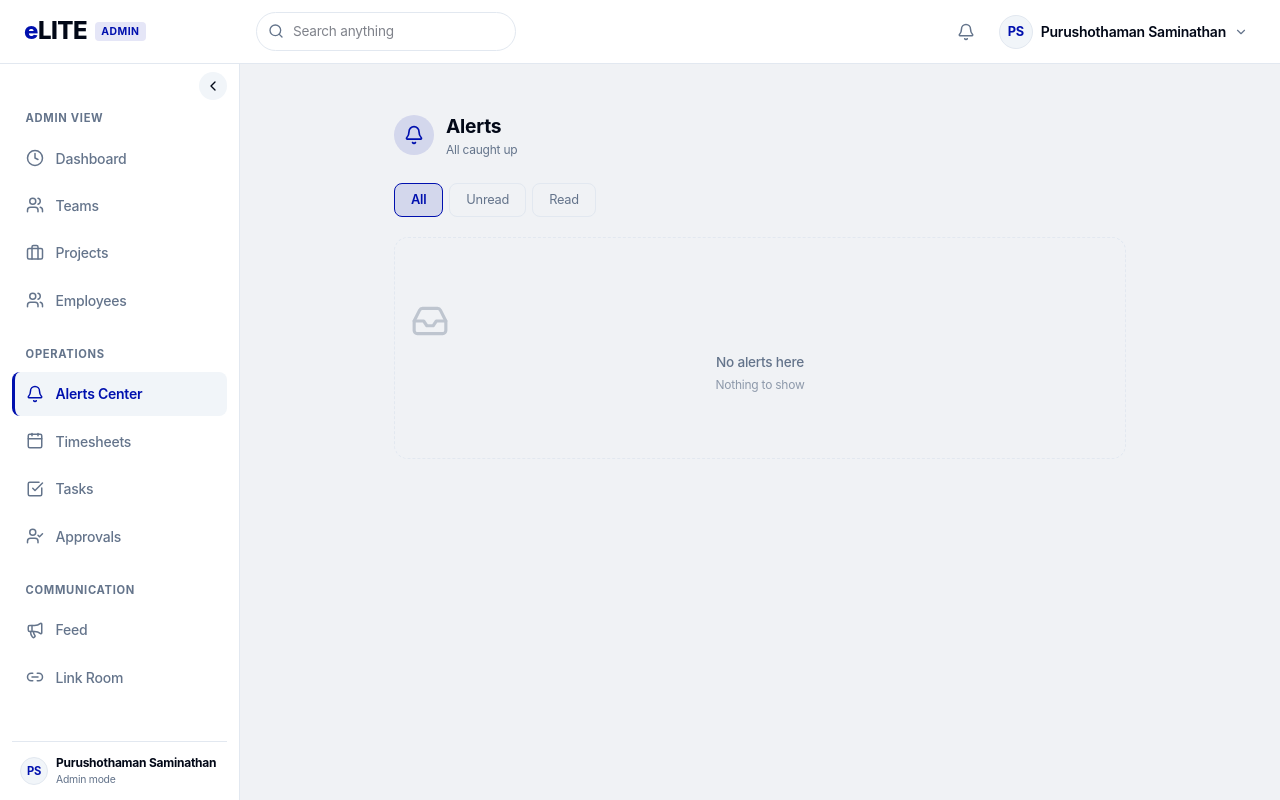
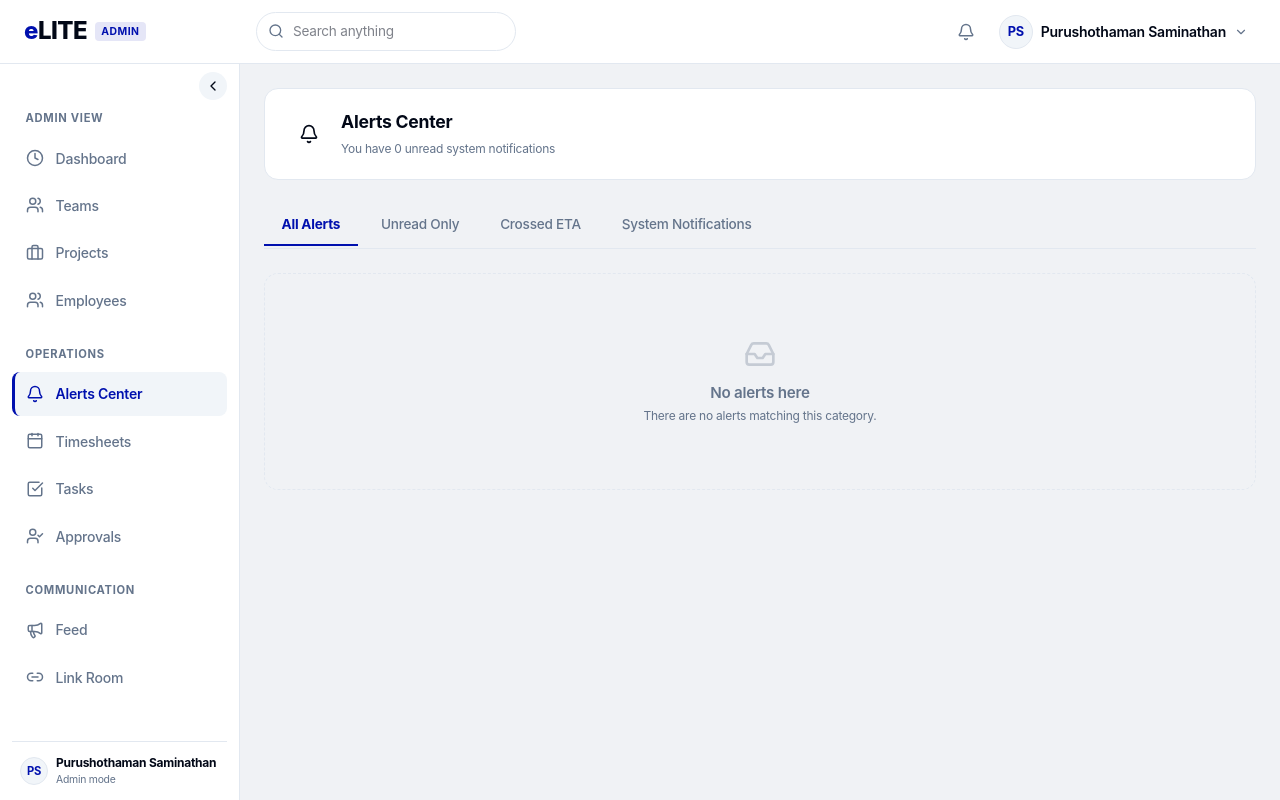
Before and after one commit to ritesh-prajan/Employee-Resource-Manager, a React (Vite) app: page / in a window 1280 px wide. Both pictures are taken after a click on the button 965 px from the left and 31 px from the top of the page. Built offline with nearby package versions, Linux system fonts and the light colour scheme.

Commit message:
Alerts  half working

```diff
--- a/src/components/alerts/AlertCard.jsx
+++ b/src/components/alerts/AlertCard.jsx
@@ -7,7 +7,7 @@ import {
 } from 'lucide-react';
 
 const TYPE_META = {
-  TASK_ASSIGNED:      { icon: CheckSquare, color: 'var(--primary)' },
+  TASK_ASSIGNED:      { icon: CheckSquare, color: '#0010AE' },
   TASK_UPDATED:       { icon: Clock,        color: '#2dd4bf' },
   TASK_REJECTED:      { icon: ShieldAlert,  color: '#ef4444' },
   TIMESHEET_APPROVED: { icon: Check,        color: '#4ade80' },
@@ -33,6 +33,7 @@ const isSystemGenerated = (id) =>
 
 export default function AlertCard({ notification: n, onNavigate, onToggleRead, onDelete }) {
   const { icon: Icon, color } = TYPE_META[n.type] || DEFAULT_META;
+  const sys = isSystemGenerated(n.id);
 
   return (
     <motion.div
@@ -44,8 +45,9 @@ export default function AlertCard({ notification: n, onNavigate, onToggleRead, o
       style={{
         display: 'flex',
         alignItems: 'center',
+        padding: '1rem 1.25rem',
         gap: '1rem',
-        padding: '1rem 1.25rem',
+        borderLeft: `4px solid ${color}`,
         backgroundColor: 'var(--card)',
         border: '1px solid var(--border)',
         borderLeft: `4px solid ${color}`,
@@ -54,9 +56,9 @@ export default function AlertCard({ notification: n, onNavigate, onToggleRead, o
         transition: 'opacity 0.2s',
       }}
     >
-      {/* Type icon */}
+      {/* Type icon circle */}
       <div style={{
-        width: 34, height: 34, borderRadius: '50%',
+        width: 32, height: 32, borderRadius: '50%',
         backgroundColor: 'var(--secondary)',
         border: '1px solid var(--border)',
         display: 'flex', alignItems: 'center', justifyContent: 'center', flexShrink: 0,
@@ -64,12 +66,16 @@ export default function AlertCard({ notification: n, onNavigate, onToggleRead, o
         <Icon size={16} style={{ color }} />
       </div>
 
-      {/* Body */}
-      <div onClick={() => onNavigate(n)} style={{ flex: 1, minWidth: 0, cursor: 'pointer' }}>
+      {/* Body — clickable */}
+      <div
+        onClick={() => onNavigate(n)}
+        style={{ flex: 1, minWidth: 0, cursor: 'pointer' }}
+        title="Click to go to details"
+      >
         <div style={{ display: 'flex', alignItems: 'center', gap: '0.5rem' }}>
           <span style={{
             fontSize: '0.85rem',
-            fontWeight: n.isRead ? 500 : 700,
+            fontWeight: n.isRead ? 600 : 750,
             color: 'var(--foreground)',
           }}>
             {n.title}
@@ -77,14 +83,14 @@ export default function AlertCard({ notification: n, onNavigate, onToggleRead, o
           {!n.isRead && (
             <span style={{
               width: 6, height: 6, borderRadius: '50%',
-              backgroundColor: 'var(--primary)', flexShrink: 0,
+              backgroundColor: '#0010AE', flexShrink: 0,
             }} />
           )}
         </div>
         <p style={{
           fontSize: '0.75rem', color: 'var(--muted-foreground)',
-          margin: '2px 0 0', overflow: 'hidden',
-          textOverflow: 'ellipsis', whiteSpace: 'nowrap',
+          margin: '3px 0 0', textOverflow: 'ellipsis',
+          overflow: 'hidden', whiteSpace: 'nowrap',
         }}>
           {n.message}
         </p>
@@ -92,15 +98,14 @@ export default function AlertCard({ notification: n, onNavigate, onToggleRead, o
           fontSize: '0.65rem', color: 'var(--muted-foreground)',
           display: 'block', marginTop: 4,
         }}>
-          {new Date(n.createdAt).toLocaleDateString([], { month: 'short', day: 'numeric', year: 'numeric' })}
-          {' at '}
+          {new Date(n.createdAt).toLocaleDateString()} at{' '}
           {new Date(n.createdAt).toLocaleTimeString([], { hour: '2-digit', minute: '2-digit' })}
         </span>
       </div>
 
       {/* Actions */}
       <div style={{ display: 'flex', gap: 6, flexShrink: 0 }}>
-        {!isSystemGenerated(n.id) && (
+        {!sys && (
           <button
             onClick={() => onToggleRead(n)}
             title={n.isRead ? 'Mark as unread' : 'Mark as read'}
@@ -112,11 +117,11 @@ export default function AlertCard({ notification: n, onNavigate, onToggleRead, o
         <button
           onClick={() => onNavigate(n)}
           title="View details"
-          style={actionBtn('var(--primary)')}
+          style={actionBtn('#0010AE')}
         >
           <ExternalLink size={13} />
         </button>
-        {!isSystemGenerated(n.id) && (
+        {!sys && (
           <button
             onClick={() => onDelete(n.id)}
             title="Dismiss"
--- a/src/pages/Alerts.jsx
+++ b/src/pages/Alerts.jsx
@@ -1,19 +1,77 @@
 import React, { useState, useEffect } from 'react';
 import { AnimatePresence } from 'framer-motion';
-import { Bell, Inbox, CheckCheck } from 'lucide-react';
+import { Bell, Inbox, CheckCheck, Trash2 } from 'lucide-react';
 import { useApp } from '../context/AppContext';
 import AlertCard from '../components/alerts/AlertCard';
 import ETABreachPopup from '../components/alerts/ETABreachPopup';
 import DailyTaskPrompt, { shouldShowDailyPrompt } from '../components/alerts/DailyTaskPrompt';
 import TaskAssignedToast from '../components/alerts/TaskAssignedToast';
 
+// ─── Navigation helper ────────────────────────────────────────────────────────
+function resolveNavTarget(type, role) {
+  const prefix =
+    role === 'Admin'                              ? 'admin-' :
+    (role === 'Team Lead' || role === 'Sub Lead') ? 'lead-'  : '';
+
+  switch (type) {
+    case 'overdue':
+      return prefix ? `${prefix}tasks` : 'tasks';
+    case 'overtime':
+      return prefix === 'admin-' ? 'admin-approvals'
+           : prefix === 'lead-'  ? 'lead-requests'
+           : 'dashboard';
+    case 'TASK_ASSIGNED':
+    case 'TASK_UPDATED':
+    case 'TASK_REJECTED':
+    case 'ETA_DECISION':
+    case 'TRANSFER_DECISION':
+    case 'BACKLOG_CLAIMED':
+      return prefix ? `${prefix}tasks` : 'tasks';
+    case 'TIMESHEET_APPROVED':
+    case 'TIMESHEET_REJECTED':
+    case 'APPROVAL_REVERTED':
+      return prefix === 'admin-' ? 'admin-timesheets'
+           : prefix === 'lead-'  ? 'lead-timesheet'
+           : 'timesheet';
+    case 'ETA_REQUEST':
+    case 'TRANSFER_REQUEST':
+      return prefix === 'admin-' ? 'admin-approvals'
+           : prefix === 'lead-'  ? 'lead-requests'
+           : 'dashboard';
+    case 'WATCHDOG_LATE':
+    case 'WATCHDOG_ABSENT':
+      return 'admin-dashboard';
+    case 'ANNOUNCEMENT':
+      return prefix ? `${prefix}announcements` : 'announcements';
+    case 'MEETING_REMINDER':
+      return prefix ? `${prefix}meetings` : 'meetings';
+    default:
+      return prefix ? `${prefix}dashboard` : 'dashboard';
+  }
+}
+
+const isSystemGenerated = (id) =>
+  id && (id.startsWith('overdue') || id.startsWith('overtime'));
+
+// ─── Tabs matching the screenshot exactly ────────────────────────────────────
 const TABS = [
-  { key: 'all',    label: 'All' },
-  { key: 'unread', label: 'Unread' },
-  { key: 'read',   label: 'Read' },
+  { key: 'all',        label: 'All Alerts' },
+  { key: 'unread',     label: 'Unread Only' },
+  { key: 'crossedEta', label: 'Crossed ETA' },
+  { key: 'system',     label: 'System Notifications' },
 ];
 
-export default function Alerts() {
+function matchesTab(n, tab) {
+  switch (tab) {
+    case 'unread':     return !n.isRead;
+    case 'crossedEta': return n.type === 'overdue';
+    case 'system':     return n.type !== 'overdue';
+    default:           return true;
+  }
+}
+
+// ─── Page ─────────────────────────────────────────────────────────────────────
+export default function Alerts({ setCurrentPage }) {
   const {
     currentUser,
     notifications,
@@ -23,6 +81,7 @@ export default function Alerts() {
     markNotificationRead,
     markNotificationUnread,
     deleteNotification,
+    clearNotifications,
   } = useApp();
 
   const [tab, setTab] = useState('all');
@@ -33,12 +92,12 @@ export default function Alerts() {
 
   const role = currentUser?.role;
 
-  // Admin: ETA breach popup on mount
+  // Admin: ETA breach popup
   useEffect(() => {
     if (role !== 'Admin') return;
-    const now = new Date();
     const breached = tasks.filter(
-      t => t.status !== 'Completed' && t.status !== 'Cancelled' && t.etaDate && new Date(t.etaDate) < now
+      t => t.status !== 'Completed' && t.status !== 'Cancelled'
+        && t.etaDate && new Date(t.etaDate) < new Date()
     );
     if (breached.length > 0) setShowETAPopup(true);
   }, [role]);
@@ -53,142 +112,191 @@ export default function Alerts() {
   useEffect(() => {
     if (role !== 'Employee') return;
     const latest = notifications
-      .filter(n => n.type === 'TASK_ASSIGNED' && !n.isRead && n.recipientId === currentUser?.id && !seenToastIds.has(n.id))
+      .filter(n =>
+        n.type === 'TASK_ASSIGNED' && !n.isRead
+        && n.recipientId === currentUser?.id
+        && !seenToastIds.has(n.id)
+      )
       .sort((a, b) => new Date(b.createdAt) - new Date(a.createdAt))[0];
     if (latest) {
-      const taskObj = tasks.find(t => t.id === latest.entityId) || { name: latest.title, taskNumber: '' };
+      const taskObj = tasks.find(t => t.id === latest.entityId)
+        || { name: latest.title, taskNumber: '' };
       setToastTask({ ...taskObj, _notifId: latest.id });
     }
   }, [notifications, role]);
 
-  // Filter notifications for current user
-  const myNotifications = notifications.filter(
-    n => n.recipientId === currentUser?.id
+  // Current user's notifications
+  const mine = notifications.filter(n => n.recipientId === currentUser?.id);
+  const unreadCount = mine.filter(n => !n.isRead).length;
+
+  const filtered = mine
+    .filter(n => matchesTab(n, tab))
+    .sort((a, b) => new Date(b.createdAt) - new Date(a.createdAt));
+
+  const tabCount = (key) =>
+    key === 'all' ? mine.length : mine.filter(n => matchesTab(n, key)).length;
+
+  const handleNavigate = (n) => {
+    if (!isSystemGenerated(n.id)) markNotificationRead(n.id);
+    if (setCurrentPage) setCurrentPage(resolveNavTarget(n.type, role));
+  };
+
+  const handleToggleRead = (n) => {
+    n.isRead ? markNotificationUnread(n.id) : markNotificationRead(n.id);
+  };
+
+  const handleMarkAllRead = () => {
+    mine.filter(n => !n.isRead).forEach(n => markNotificationRead(n.id));
+  };
+
+  const etaBreaches = tasks.filter(
+    t => t.status !== 'Completed' && t.status !== 'Cancelled'
+      && t.etaDate && new Date(t.etaDate) < new Date()
   );
 
-  const filtered = myNotifications.filter(n => {
-    if (tab === 'unread') return !n.isRead;
-    if (tab === 'read')   return  n.isRead;
-    return true;
-  }).sort((a, b) => new Date(b.createdAt) - new Date(a.createdAt));
-
-  const unreadCount = myNotifications.filter(n => !n.isRead).length;
-
-  const handleMarkAllRead = () => {
-    myNotifications.filter(n => !n.isRead).forEach(n => markNotificationRead(n.id));
-  };
-
-  // ETA breached tasks for Admin popup
-  const etaBreaches = tasks.filter(
-    t => t.status !== 'Completed' && t.status !== 'Cancelled' && t.etaDate && new Date(t.etaDate) < new Date()
-  );
-
-  // Team members with no tasks assigned today (for Team Lead prompt)
   const teamMembers = users.filter(u => {
     const myTeams = teams.filter(t => t.leadId === currentUser?.id);
     return myTeams.some(t => t.members.includes(u.id)) && u.id !== currentUser?.id;
   }).filter(u => {
     const today = new Date().toDateString();
-    return !tasks.some(
-      t => t.assignedTo === u.id && new Date(t.createdAt).toDateString() === today
-    );
+    return !tasks.some(t => t.assignedTo === u.id && new Date(t.createdAt).toDateString() === today);
   });
 
+  const dismissToast = (notifId, navigate = false) => {
+    if (notifId) {
+      setSeenToastIds(prev => new Set([...prev, notifId]));
+      markNotificationRead(notifId);
+    }
+    setToastTask(null);
+    if (navigate && setCurrentPage) setCurrentPage('tasks');
+  };
+
   return (
-    <div style={{ padding: '1.5rem', maxWidth: '780px', margin: '0 auto' }}>
+    <div style={{ display: 'flex', flexDirection: 'column', gap: '1.5rem', maxWidth: '1000px', margin: '0 auto' }}>
 
-      {/* Header */}
-      <div style={{
-        display: 'flex', alignItems: 'center', justifyContent: 'space-between',
-        marginBottom: '1.5rem',
+      {/* ── Header card — matches screenshot exactly ── */}
+      <div className="card" style={{
+        display: 'flex', justifyContent: 'space-between', alignItems: 'center',
+        padding: '1.25rem 1.5rem', flexWrap: 'wrap', gap: '1rem', backgroundColor: 'var(--card)', border: '1px solid var(--border)', borderRadius: '0.875rem',
       }}>
         <div style={{ display: 'flex', alignItems: 'center', gap: '0.75rem' }}>
           <div style={{
-            width: 40, height: 40, borderRadius: '50%',
-            backgroundColor: 'color-mix(in srgb, var(--primary) 12%, transparent)',
+            width: 40, height: 40, borderRadius: '10px',
+            backgroundColor: 'var(--background)', color: 'vars(--primary)',
             display: 'flex', alignItems: 'center', justifyContent: 'center',
           }}>
-            <Bell size={20} color="var(--primary)" />
+            <Bell size={20} />
           </div>
-          <div>
-            <h1 style={{ margin: 0, fontSize: '1.2rem', fontWeight: 700, color: 'var(--foreground)' }}>
-              Alerts
-            </h1>
-            <p style={{ margin: 0, fontSize: '0.75rem', color: 'var(--muted-foreground)' }}>
-              {unreadCount > 0 ? `${unreadCount} unread notification${unreadCount > 1 ? 's' : ''}` : 'All caught up'}
-            </p>
+          <div >
+            <h3 style={{ fontSize: '1.1rem', fontWeight: 700, color: 'var(--foreground)', margin: 0 }}>
+              Alerts Center
+            </h3>
+            <span style={{ fontSize: '0.75rem', color: 'var(--muted-foreground)' }}>
+              You have {unreadCount} unread system notification{unreadCount !== 1 ? 's' : ''}
+            </span>
           </div>
         </div>
+
+        <div style={{ display: 'flex', gap: '0.5rem' }}>
           {unreadCount > 0 && (
             <button
               onClick={handleMarkAllRead}
               style={{
-              display: 'flex', alignItems: 'center', gap: '0.4rem',
-              padding: '0.45rem 0.9rem', borderRadius: '0.5rem',
-              border: '1px solid var(--border)', background: 'none',
-              color: 'var(--muted-foreground)', fontSize: '0.78rem',
-              cursor: 'pointer',
+                fontSize: '0.75rem', padding: '0.45rem 0.9rem',
+                borderRadius: '0.5rem', border: '1px solid var(--border)',
+                background: 'none', color: 'var(--muted-foreground)',
+                cursor: 'pointer', display: 'flex', alignItems: 'center', gap: '0.35rem',
               }}
             >
-            <CheckCheck size={14} /> Mark all read
+              <CheckCheck size={13} /> Mark all read
+            </button>
+          )}
+          {mine.length > 0 && (
+            <button
+              onClick={clearNotifications}
+              style={{
+                fontSize: '0.75rem', padding: '0.45rem 0.9rem',
+                borderRadius: '0.5rem',
+                border: '1px solid color-mix(in srgb, #ef4444 30%, transparent)',
+                backgroundColor: 'color-mix(in srgb, #ef4444 6%, transparent)',
+                color: '#ef4444', cursor: 'pointer',
+                display: 'flex', alignItems: 'center', gap: '0.35rem',
+              }}
+            >
+              <Trash2 size={13} /> Clear all
             </button>
           )}
         </div>
+      </div>
 
-      {/* Tabs */}
-      <div style={{ display: 'flex', gap: '0.375rem', marginBottom: '1.25rem' }}>
-        {TABS.map(t => (
+      {/* ── Tabs ── */}
+      <div style={{
+        display: 'flex', gap: '0.35rem',
+        borderBottom: '1px solid var(--border)',
+        paddingBottom: '2px', overflowX: 'auto',
+      }}>
+        {TABS.map(t => {
+          const count = tabCount(t.key);
+          const active = tab === t.key;
+          return (
             <button
               key={t.key}
               onClick={() => setTab(t.key)}
               style={{
-              padding: '0.4rem 1rem', borderRadius: '0.5rem', fontSize: '0.8rem',
-              fontWeight: tab === t.key ? 600 : 400, cursor: 'pointer',
-              border: tab === t.key ? '1px solid var(--primary)' : '1px solid var(--border)',
-              backgroundColor: tab === t.key
-                ? 'color-mix(in srgb, var(--primary) 12%, transparent)'
-                : 'transparent',
-              color: tab === t.key ? 'var(--primary)' : 'var(--muted-foreground)',
-              transition: 'all 0.15s',
+                padding: '0.6rem 1.1rem',
+                background: 'none', border: 'none',
+                borderBottom: active ? '2px solid #0010AE' : '2px solid transparent',
+                color: active ? '#0010AE' : 'var(--muted-foreground)',
+                fontWeight: active ? 700 : 500,
+                fontSize: '0.85rem', cursor: 'pointer',
+                display: 'flex', alignItems: 'center', gap: '6px',
+                whiteSpace: 'nowrap', transition: 'all 0.2s',
               }}
             >
-            {t.label}
-            {t.key === 'unread' && unreadCount > 0 && (
+              <span>{t.label}</span>
+              {count > 0 && (
                 <span style={{
-                marginLeft: '0.35rem', fontSize: '0.68rem',
-                background: 'var(--primary)', color: 'var(--primary-foreground)',
-                borderRadius: '999px', padding: '1px 6px',
+                  fontSize: '0.65rem',
+                  backgroundColor: active ? '#e6e8ff' : 'var(--secondary)',
+                  color: active ? '#0010AE' : 'var(--muted-foreground)',
+                  padding: '1px 6px', borderRadius: '10px', fontWeight: 700,
                 }}>
-                {unreadCount}
+                  {count}
                 </span>
               )}
             </button>
-        ))}
+          );
+        })}
       </div>
 
-      {/* Feed */}
-      <div style={{ display: 'flex', flexDirection: 'column', gap: '0.625rem' }}>
-        <AnimatePresence>
+      {/* ── Feed — uses AlertCard ── */}
+      <div style={{ display: 'flex', flexDirection: 'column', gap: '0.75rem' }}>
+        <AnimatePresence mode="popLayout">
           {filtered.length === 0 ? (
             <div style={{
-              textAlign: 'center', padding: '4rem 1rem',
+              padding: '4rem 2rem', textAlign: 'center',
               color: 'var(--muted-foreground)',
-              border: '1px dashed var(--border)',
-              borderRadius: '0.875rem',
+              display: 'flex', flexDirection: 'column',
+              alignItems: 'center', justifyContent: 'center', gap: '0.75rem',
+              border: '1px dashed var(--border)', borderRadius: '0.875rem',
             }}>
-              <Inbox size={38} style={{ marginBottom: '0.75rem', opacity: 0.35 }} />
-              <p style={{ margin: 0, fontSize: '0.85rem', fontWeight: 500 }}>No alerts here</p>
-              <p style={{ margin: '4px 0 0', fontSize: '0.75rem', opacity: 0.7 }}>
-                {tab === 'unread' ? "You're all caught up!" : 'Nothing to show'}
+              <Inbox size={32} style={{ opacity: 0.3 }} />
+              <div>
+                <h4 style={{ fontSize: '0.95rem', fontWeight: 600, color: 'var(--muted-foreground)', margin: 0 }}>
+                  No alerts here
+                </h4>
+                <p style={{ fontSize: '0.75rem', color: 'var(--muted-foreground)', marginTop: '2px', marginBottom: 0 }}>
+                  There are no alerts matching this category.
                 </p>
+              </div>
             </div>
           ) : (
             filtered.map(n => (
               <AlertCard
                 key={n.id}
                 notification={n}
-                onNavigate={(notif) => markNotificationRead(notif.id)}
-                onToggleRead={() => n.isRead ? markNotificationUnread(n.id) : markNotificationRead(n.id)}
+                onNavigate={handleNavigate}
+                onToggleRead={handleToggleRead}
                 onDelete={deleteNotification}
               />
             ))
@@ -196,7 +304,7 @@ export default function Alerts() {
         </AnimatePresence>
       </div>
 
-      {/* Admin: ETA breach popup */}
+      {/* ── Admin: ETA breach popup ── */}
       {role === 'Admin' && showETAPopup && (
         <ETABreachPopup
           breaches={etaBreaches}
@@ -204,32 +312,23 @@ export default function Alerts() {
         />
       )}
 
-      {/* Team Lead: daily prompt */}
+      {/* ── Team Lead: daily task prompt ── */}
       {role === 'Team Lead' && showDailyPrompt && (
         <DailyTaskPrompt
           teamMembers={teamMembers}
           onClose={() => setShowDailyPrompt(false)}
-          onAssign={() => setShowDailyPrompt(false)}
+          onAssign={() => {
+            setShowDailyPrompt(false);
+            if (setCurrentPage) setCurrentPage('lead-tasks');
+          }}
         />
       )}
 
-      {/* Employee: task assigned toast */}
+      {/* ── Employee: task assigned toast ── */}
       <TaskAssignedToast
         task={toastTask}
-        onClose={() => {
-          if (toastTask?._notifId) {
-            setSeenToastIds(prev => new Set([...prev, toastTask._notifId]));
-            markNotificationRead(toastTask._notifId);
-          }
-          setToastTask(null);
-        }}
-        onView={() => {
-          if (toastTask?._notifId) {
-            setSeenToastIds(prev => new Set([...prev, toastTask._notifId]));
-            markNotificationRead(toastTask._notifId);
-          }
-          setToastTask(null);
-        }}
+        onClose={() => dismissToast(toastTask?._notifId, false)}
+        onView={() => dismissToast(toastTask?._notifId, true)}
       />
     </div>
   );
```
Also changed, not shown: 1 other file (tests, documents, lock files or other folders). Lines whose indentation alone changed are shown as unchanged.
